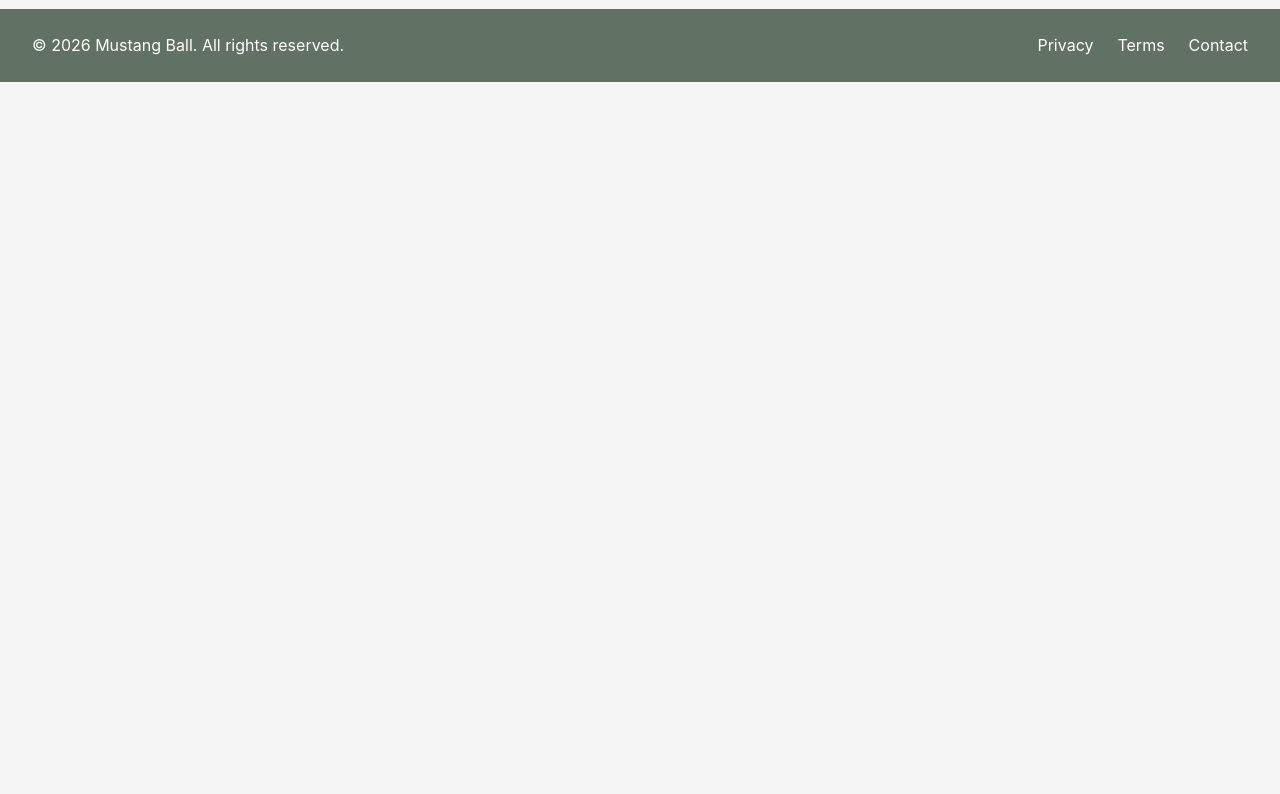
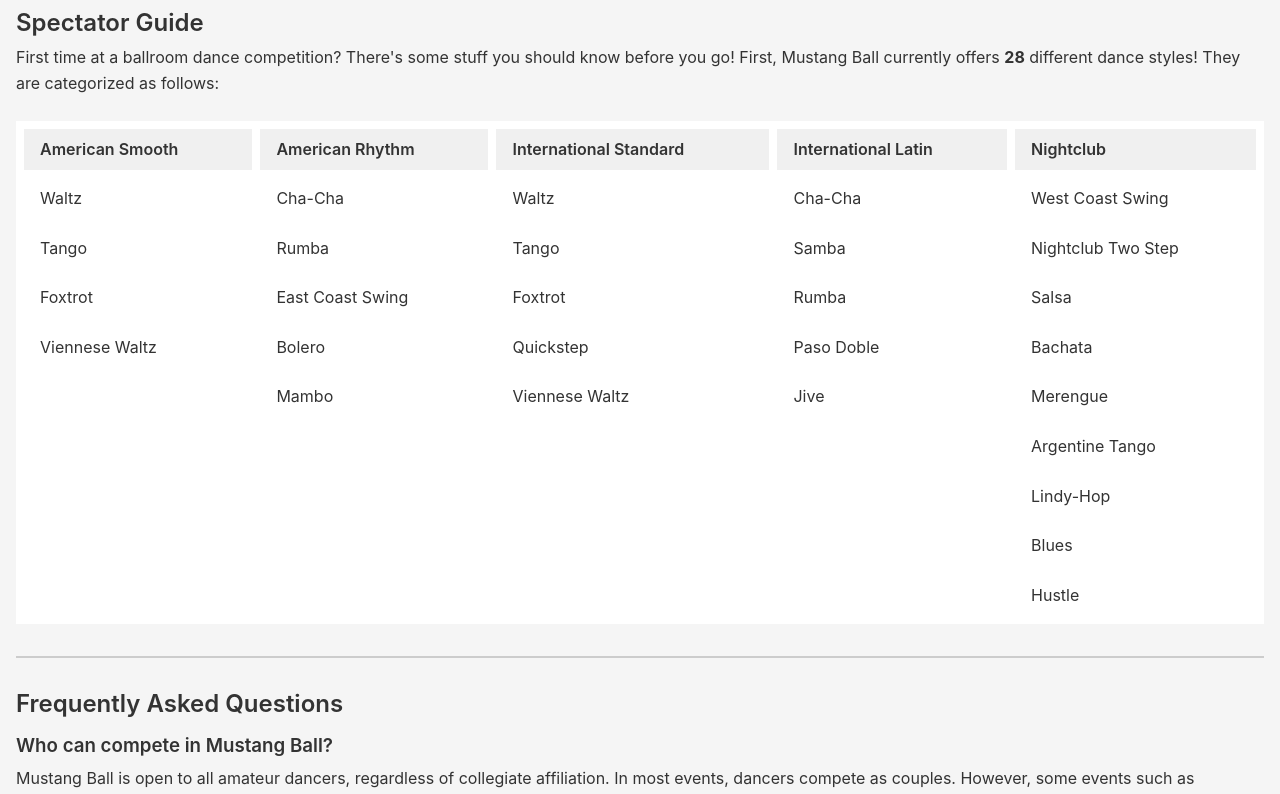
Before and after one commit to smuido/mustang-ball-website, a React (Vite) app: page /spectators in a window 1280 px wide. Shown: the part 740-1534 px from the top of the page. Before the commit the page ends 822 px from the top, so only its background shows below. Built offline with nearby package versions, Linux system fonts and the light colour scheme.

Commit message:
finished spectator page

```diff
--- a/src/components/NavBar.css
+++ b/src/components/NavBar.css
@@ -9,6 +9,7 @@
     width: 100%;
     height: 65px;
     position: relative;
+    z-index: 10000;
 }
 
 .navbar-container {
@@ -133,7 +134,7 @@
 
     .navbar-menu {
         position: absolute;
-        top: 32px;
+        top: 48px;
         right: 0;
         left: unset;
         width: 175px;
--- a/src/pages/competitors.jsx
+++ b/src/pages/competitors.jsx
@@ -0,0 +1 @@
+//
--- a/src/pages/spectators.css
+++ b/src/pages/spectators.css
@@ -184,3 +184,34 @@
     margin-top: 1rem;
     text-align: left;
 }
+
+.style-table {
+	width: 100%;
+	border-collapse: separate;
+	border-spacing: 0 0;
+    border-spacing: 0.5rem 0.5rem;
+    background-color: white;
+    font-size: clamp(0.8rem, 2vw, 1rem);
+	.style-table thead {
+		border-bottom: 18px solid transparent;
+	}
+	margin: 1.5rem 0;
+}
+
+.style-table th,
+.style-table td {
+	padding: 0.5rem 1rem;
+	text-align: left;
+}
+
+.style-table th {
+	background: #f0f0f0;
+	font-weight: 600;
+}
+
+.style-table tr {
+	background: #fff;
+}
+.faq-title {
+    margin-bottom: 1rem;
+}
--- a/src/pages/spectators.jsx
+++ b/src/pages/spectators.jsx
@@ -50,6 +50,105 @@
             </div>
 
             <hr className="section-divider" />
+
+            <div className="spectators-guide">
+                <h2 className='guide-title'>Spectator Guide</h2>
+                <p>First time at a ballroom dance competition? There's some stuff you should know before you go! First, Mustang Ball currently offers <strong>28</strong> different dance styles! They are categorized as follows:</p>
+                <table className="style-table">
+                    <thead>
+                        <tr>
+                            <th>American Smooth</th>
+                            <th>American Rhythm</th>
+                            <th>International Standard</th>
+                            <th>International Latin</th>
+                            <th>Nightclub</th>
+                        </tr>
+                    </thead>
+                    <tbody>
+                        <tr>
+                            <td>Waltz</td>
+                            <td>Cha-Cha</td>
+                            <td>Waltz</td>
+                            <td>Cha-Cha</td>
+                            <td>West Coast Swing</td>
+                        </tr>
+                        <tr>
+                            <td>Tango</td>
+                            <td>Rumba</td>
+                            <td>Tango</td>
+                            <td>Samba</td>
+                            <td>Nightclub Two Step</td>
+                        </tr>
+                        <tr>
+                            <td>Foxtrot</td>
+                            <td>East Coast Swing</td>
+                            <td>Foxtrot</td>
+                            <td>Rumba</td>
+                            <td>Salsa</td>
+                        </tr>
+                        <tr>
+                            <td>Viennese Waltz</td>
+                            <td>Bolero</td>
+                            <td>Quickstep</td>
+                            <td>Paso Doble</td>
+                            <td>Bachata</td>
+                        </tr>
+                        <tr>
+                            <td></td>
+                            <td>Mambo</td>
+                            <td>Viennese Waltz</td>
+                            <td>Jive</td>
+                            <td>Merengue</td>
+                        </tr>
+                        <tr>
+                            <td></td>
+                            <td></td>
+                            <td></td>
+                            <td></td>
+                            <td>Argentine Tango</td>
+                        </tr>
+                        <tr>
+                            <td></td>
+                            <td></td>
+                            <td></td>
+                            <td></td>
+                            <td>Lindy-Hop</td>
+                        </tr>
+                        <tr>
+                            <td></td>
+                            <td></td>
+                            <td></td>
+                            <td></td>
+                            <td>Blues</td>
+                        </tr>
+                        <tr>
+                            <td></td>
+                            <td></td>
+                            <td></td>
+                            <td></td>
+                            <td>Hustle</td>
+                        </tr>
+                    </tbody>
+                </table>
+            </div>
+            <hr className="section-divider" />
+            <div className="spectators-faq">
+                <h2 className='faq-title'>Frequently Asked Questions</h2>
+                <h3 className='question-title'>Who can compete in Mustang Ball?</h3>
+                <p>Mustang Ball is open to all amateur dancers, regardless of collegiate affiliation. In most events, dancers
+                    compete as couples. However, some events such as formation team competitions are performed by teams of dancers.</p>
+                <h3 className='question-title'>How are the events judged?</h3>
+                <p>During the event, up to five judges will rank the dance couples based on their skills, presentation, and showmanship.
+                    Scores from all the judges are combined to obtain the final standings. Adjudication is a subjective process (to say the least)
+                    and that is why several judges are used to ensure fairness. Depending on the number of entries, competitors may be required to
+                    compete in a series of elimination rounds (nth round, quarter and semi-final) until six couples are recalled for the final round
+                    by the judges. During the final round, the top placements are determined.</p>
+                <h3 className='question-title'>How do I support my favorite Dancers?</h3>
+                <p>During the competition, you will be seeing some lovely dancing. Beautiful dancing and music is one of life's great joys!
+                    Applause is much appreciated anytime during the event. So don't be afraid to clap, yell and call out the number of your favorite couple.
+                    We invite you to play “judge” during the competition and see if you agree with the judges results. So sit back and experience this wonderful
+                    visual and aural delight.</p>
+            </div>
         </div>
     );
 }
```
